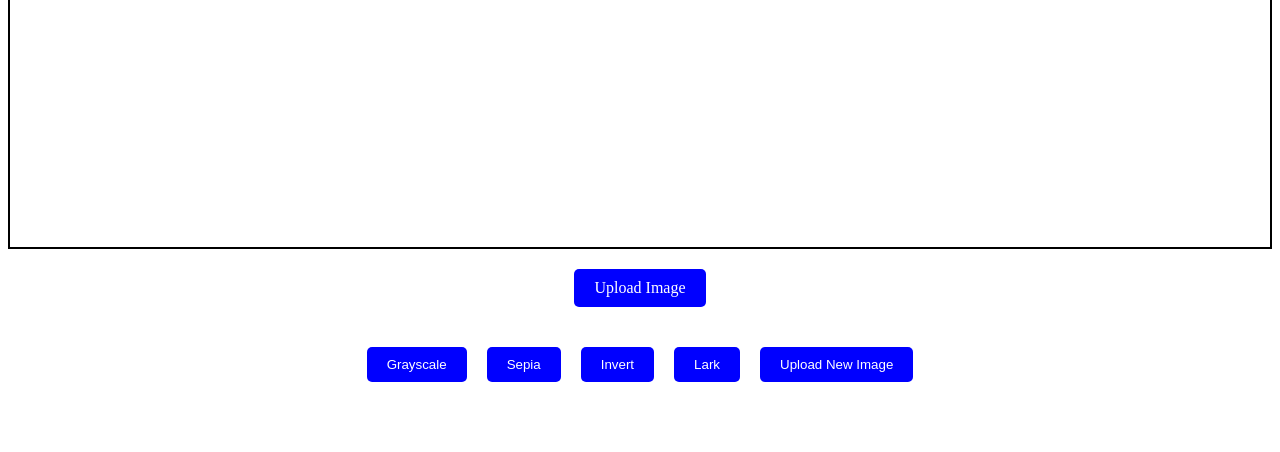
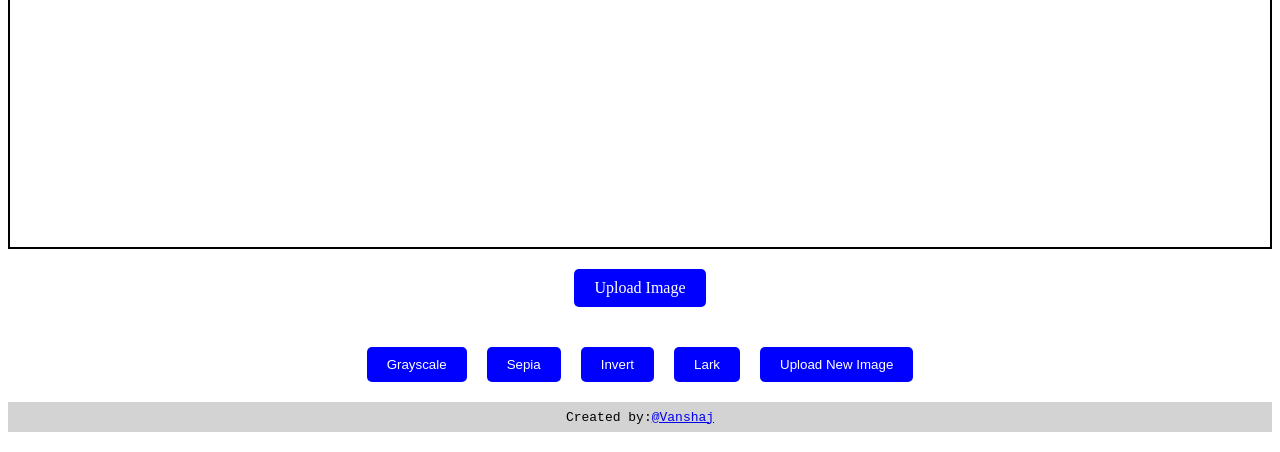
Before and after one commit to VANSHAJB10/Filter_website, a plain HTML site: page index.html in a window 1280 px wide. Shown: the part 348-800 px from the top of the page. Drawn offline with Linux system fonts and the light colour scheme.

Commit message:
Update index.html

```diff
--- a/index.html
+++ b/index.html
@@ -66,6 +66,14 @@
             border-radius: 5px;
             cursor: pointer;
         }
+        footer{
+            min-height:30px;
+            background:lightgray;
+            display:flex;
+            align-items:center;
+            justify-content: center;
+            font-family:monospace;
+        }
     </style>
 </head>
 
@@ -95,6 +103,12 @@
 
         <button id="new-upload-button">Upload New Image</button>
     </div>
+
+<!-- footer -->
+   <footer>
+        Created by: <a target="_blank" href="https://www.linkedin.com/in/vanshaj-bajaj-146880222/">@Vanshaj </a>
+    </footer>
+
 </body>
   <script>
     const image = document.getElementById("image");
@@ -141,4 +155,6 @@
     });
 
   </script>
+
+
 </html>
```
